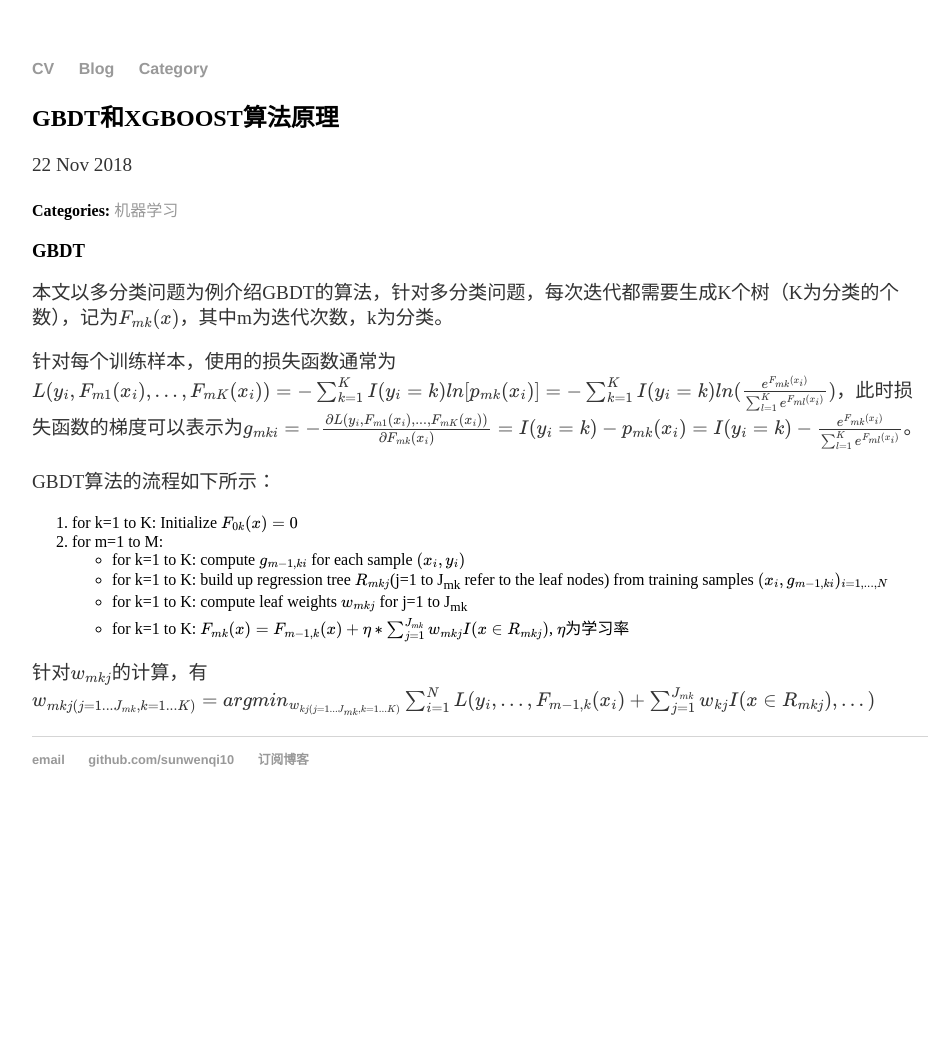
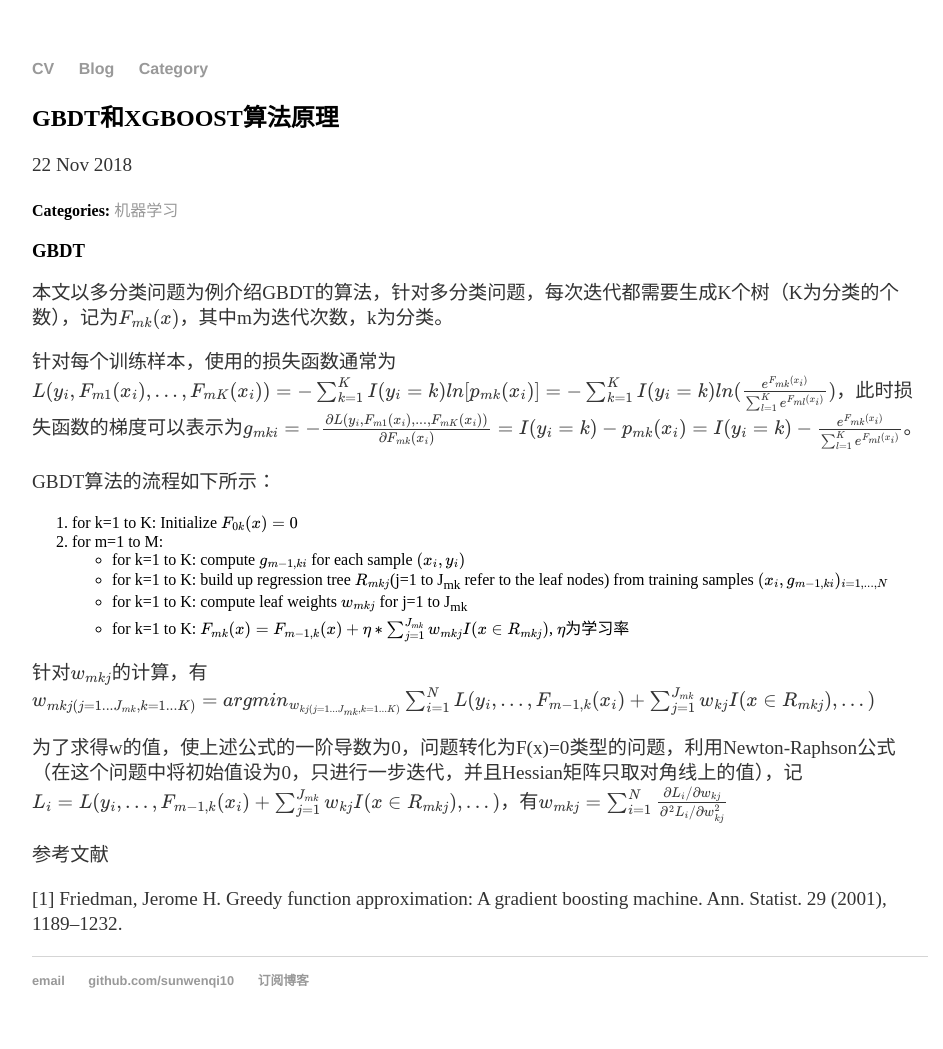
Before and after one commit to sunwenqi10/sunwenqi10.github.io, a Jekyll site: the page built from _posts/2018-11-22-GBDT_and_XGBOOST.md, in a window 1280 px wide. Shown: the whole page, without its empty margins (160-1103 px from the left). Built offline with Jekyll 4.4.1, drawn with Linux system fonts in a browser that asks for light colours; formulas are drawn with MathJax 3; comment, search, counter and statistics services are not loaded; before the commit the page ends 900 px from its top, so only the background shows below that.

Commit message:
Update 2018-11-22-GBDT_and_XGBOOST.md

```diff
--- a/_posts/2018-11-22-GBDT_and_XGBOOST.md
+++ b/_posts/2018-11-22-GBDT_and_XGBOOST.md
@@ -20,3 +20,9 @@ GBDT算法的流程如下所示：
   + for k=1 to K: $$F_{mk}(x)=F_{m-1,k}(x)+\eta*\sum_{j=1}^{J_{mk}}w_{mkj}I({x}\in{R_{mkj}})$$, $$\eta$$为学习率
 
 针对$$w_{mkj}$$的计算，有$$w_{mkj(j=1...J_{mk},k=1...K)}=argmin_{w_{kj(j=1...J_{mk},k=1...K)}}\sum_{i=1}^{N}L(y_i, ...,   F_{m-1,k}(x_i)+\sum_{j=1}^{J_{mk}}w_{kj}I({x}\in{R_{mkj}}), ...)$$
+
+为了求得w的值，使上述公式的一阶导数为0，问题转化为F(x)=0类型的问题，利用Newton-Raphson公式（在这个问题中将初始值设为0，只进行一步迭代，并且Hessian矩阵只取对角线上的值），记$$L_i=L(y_i, ...,   F_{m-1,k}(x_i)+\sum_{j=1}^{J_{mk}}w_{kj}I({x}\in{R_{mkj}}), ...)$$，有$$w_{mkj}=\sum_{i=1}^N\frac{\partial{L_i}/\partial{w_{kj}}}{\partial^2{L_i}/\partial{w_{kj}^2}}$$
+
+参考文献
+
+[1] Friedman, Jerome H. Greedy function approximation: A gradient boosting machine. Ann. Statist. 29 (2001), 1189--1232.
```
